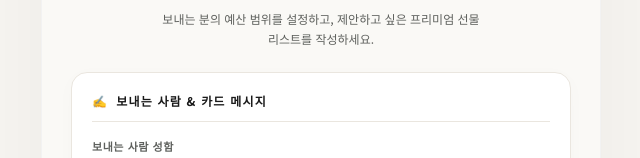
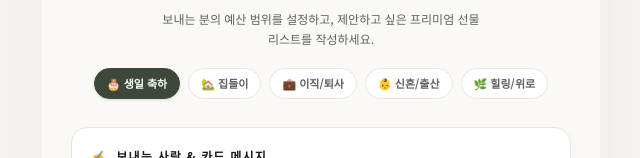
Before and after one commit to juhee77/share-present, a Next.js app in the folder frontend/: page / in a window 1280 px wide. Shown: the part 163-321 px from the top of the page, without its empty margins (319-959 px from the left). Built offline with nearby package versions, Linux system fonts and the light colour scheme; no server answers; a web font is replaced by a local one.

Commit message:
feat(frontend): add Occasion Curation Presets, Gift Expiration D-Day Banner, and Recipient Thank-You Card Modal

```diff
--- a/frontend/src/app/gift/[token]/page.tsx
+++ b/frontend/src/app/gift/[token]/page.tsx
@@ -29,6 +29,12 @@ export default function RecipientGiftPage({ params }: { params: Promise<{ token:
   const [isDrawerOpen, setIsDrawerOpen] = useState(false);
   const [isSubmitting, setIsSubmitting] = useState(false);
   const [isCompleted, setIsCompleted] = useState(false);
+
+  // Feature 4: Thank-You Reply Card Modal State
+  const [showThankYouModal, setShowThankYouModal] = useState(false);
+  const [thankYouSticker, setThankYouSticker] = useState("💖 취향저격 고마워!");
+  const [thankYouMsg, setThankYouMsg] = useState("예쁜 선물 골라줘서 너무 고마워! 예쁘게 잘 쓸게 🎁");
+  const [thankYouSent, setThankYouSent] = useState(false);
 
   useEffect(() => {
     async function loadBox() {
@@ -158,6 +164,17 @@ export default function RecipientGiftPage({ params }: { params: Promise<{ token:
 
       <Header />
 
+      {/* Feature 3: Gift Expiration D-Day Banner */}
+      <div className="bg-[#3b483a]/10 border-b border-[#3b483a]/20 py-2.5 px-4 text-center">
+        <p className="text-[11px] font-bold text-[#3b483a] flex items-center justify-center gap-1.5">
+          <span>⏳</span>
+          <span>선물 수락 기한: D-7 (6일 23시간 남음)</span>
+          <span className="text-[10px] text-[#5e605d] font-normal hidden sm:inline">
+            · 기한 내 미수락 시 보내는 이에게 자동 환불됩니다
+          </span>
+        </p>
+      </div>
+
       <main className="p-4 flex-1 max-w-[540px] mx-auto w-full">
         {isCompleted ? (
           /* Recipient Pure Gratitude Completion Screen (Zero Price Mention) */
@@ -172,6 +189,16 @@ export default function RecipientGiftPage({ params }: { params: Promise<{ token:
               선택하신 선물과 배송 주소가 {boxData.senderName}님에게 잘 전달되었습니다. 예쁘게 포장하여 빠르게 배송해 드릴게요!
             </p>
 
+            {thankYouSent && (
+              <div className="mb-6 p-4 bg-[#f6f4f0] rounded-xl border border-[#eae6df] text-left">
+                <span className="text-[10px] font-extrabold uppercase tracking-widest text-[#a38974] block mb-1">
+                  Sent Thank-You Reply
+                </span>
+                <p className="text-xs font-bold text-[#1a1a1a] mb-1">{thankYouSticker}</p>
+                <p className="text-xs text-[#5e605d] font-serif">"{thankYouMsg}"</p>
+              </div>
+            )}
+
             <div className="space-y-3 max-w-xs mx-auto">
               <a
                 href={`/gift/track/${token}`}
@@ -181,10 +208,10 @@ export default function RecipientGiftPage({ params }: { params: Promise<{ token:
               </a>
 
               <button
-                onClick={() => alert(`${boxData.senderName}님에게 "따뜻한 선물 감사합니다!" 답장 카드가 전달되었습니다! 💌`)}
+                onClick={() => setShowThankYouModal(true)}
                 className="btn-editorial-outline block text-center text-xs py-3.5 uppercase tracking-wider font-bold w-full"
               >
-                {boxData.senderName}님에게 감사 카드 보내기 💌
+                {thankYouSent ? "감사 카드 수정하기 💌" : `${boxData.senderName}님에게 감사 카드 보내기 💌`}
               </button>
             </div>
           </div>
@@ -292,6 +319,79 @@ export default function RecipientGiftPage({ params }: { params: Promise<{ token:
         selectedProductName={selectedProductName}
         isSubmitting={isSubmitting}
       />
+
+      {/* Feature 4: Recipient Thank-You Reply Card Modal */}
+      {showThankYouModal && (
+        <div className="fixed inset-0 z-50 bg-black/40 backdrop-blur-sm flex items-center justify-center p-5 animate-fade-in">
+          <div className="bg-white rounded-2xl p-6 max-w-sm w-full shadow-2xl border border-[#eae6df]">
+            <div className="flex items-center justify-between mb-3 pb-2 border-b border-[#eae6df]">
+              <span className="text-[10px] font-extrabold uppercase tracking-widest text-[#a38974]">
+                Thank-You Card
+              </span>
+              <button
+                onClick={() => setShowThankYouModal(false)}
+                className="text-xs font-bold text-gray-400 hover:text-black"
+              >
+                ✕
+              </button>
+            </div>
+
+            <h2 className="text-lg font-bold text-[#1a1a1a] mb-1">
+              {boxData.senderName}님에게 감사 카드 작성
+            </h2>
+            <p className="text-xs text-[#5e605d] mb-4">
+              따뜻한 마음을 담아 스티커와 답장 메시지를 전달해보세요.
+            </p>
+
+            {/* Sticker Selection */}
+            <div className="space-y-2 mb-4">
+              <label className="block text-[11px] font-bold text-[#5e605d] uppercase tracking-wider">
+                감사 스티커 선택
+              </label>
+              <div className="grid grid-cols-2 gap-2">
+                {["💖 취향저격 고마워!", "✨ 예쁜 선물 감동이야", "🎁 예쁘게 잘 쓸게!", "☕ 힐링 타임 가질게"].map((stk) => (
+                  <button
+                    key={stk}
+                    type="button"
+                    onClick={() => setThankYouSticker(stk)}
+                    className={`p-2.5 rounded-xl text-xs font-bold transition-all text-left border ${
+                      thankYouSticker === stk
+                        ? "bg-[#3b483a] text-white border-[#3b483a]"
+                        : "bg-[#faf9f6] text-[#1a1a1a] border-[#eae6df]"
+                    }`}
+                  >
+                    {stk}
+                  </button>
+                ))}
+              </div>
+            </div>
+
+            {/* Message Textarea */}
+            <div className="mb-5">
+              <label className="block text-[11px] font-bold text-[#5e605d] uppercase tracking-wider mb-1.5">
+                답장 메시지
+              </label>
+              <textarea
+                rows={3}
+                value={thankYouMsg}
+                onChange={(e) => setThankYouMsg(e.target.value)}
+                className="input-editorial resize-none font-serif text-xs"
+              />
+            </div>
+
+            <button
+              onClick={() => {
+                setThankYouSent(true);
+                setShowThankYouModal(false);
+                alert(`${boxData.senderName}님에게 감사 카드와 답장이 전달되었습니다! 💌`);
+              }}
+              className="btn-editorial py-3.5 text-xs tracking-wider uppercase font-bold"
+            >
+              감사 카드 전송하기 💌
+            </button>
+          </div>
+        </div>
+      )}
     </div>
   );
 }
--- a/frontend/src/app/page.tsx
+++ b/frontend/src/app/page.tsx
@@ -149,6 +149,49 @@ const LOOKBOOK_PRODUCTS: ProductDto[] = [
 const BUDGET_MIN_OPTIONS = [10000, 20000, 30000, 40000, 50000];
 const BUDGET_MAX_OPTIONS = [30000, 40000, 50000, 60000, 70000, 80000, 90000, 100000, 150000];
 
+const OCCASION_PRESETS = [
+  {
+    id: "birthday",
+    label: "🎂 생일 축하",
+    minBudget: 30000,
+    maxBudget: 60000,
+    message: "생일 진심으로 축하해! 마음에 드는 선물 하나 골라주면 주소지로 바로 보내줄게 🎁",
+    productIds: [1, 2, 7],
+  },
+  {
+    id: "housewarming",
+    label: "🏡 집들이",
+    minBudget: 40000,
+    maxBudget: 80000,
+    message: "새 보금자리 입주를 축하해! 공간을 아늑하게 채워줄 잇템으로 골라봐 🌿",
+    productIds: [4, 6, 10],
+  },
+  {
+    id: "career",
+    label: "💼 이직/퇴사",
+    minBudget: 30000,
+    maxBudget: 50000,
+    message: "새로운 시작을 축하하고 응원해! 언제나 너의 도전을 응원하고 있어 ✦",
+    productIds: [3, 7, 11],
+  },
+  {
+    id: "wedding",
+    label: "👶 신혼/출산",
+    minBudget: 50000,
+    maxBudget: 120000,
+    message: "소중한 기쁨을 함께 나눠서 너무 기뻐! 행복 가득한 날들 보내 💐",
+    productIds: [5, 9, 14],
+  },
+  {
+    id: "healing",
+    label: "🌿 힐링/위로",
+    minBudget: 30000,
+    maxBudget: 50000,
+    message: "요즘 고생 많았지? 소소하지만 마음 담은 선물로 힐링 타임 갖길 바랄게 ☕",
+    productIds: [2, 8, 15],
+  },
+];
+
 export default function CreateGiftPage() {
   const [senderName, setSenderName] = useState("주희");
   const [messageCard, setMessageCard] = useState(
@@ -158,9 +201,18 @@ export default function CreateGiftPage() {
   // Double-bound budget range states
   const [minBudget, setMinBudget] = useState(30000);
   const [maxBudget, setMaxBudget] = useState(60000);
+  const [activePreset, setActivePreset] = useState<string>("birthday");
 
   const [allowCustomInput, setAllowCustomInput] = useState(true);
-  const [selectedProductIds, setSelectedProductIds] = useState<number[]>([1, 2, 3]);
+  const [selectedProductIds, setSelectedProductIds] = useState<number[]>([1, 2, 7]);
+
+  const applyPreset = (preset: typeof OCCASION_PRESETS[0]) => {
+    setActivePreset(preset.id);
+    setMinBudget(preset.minBudget);
+    setMaxBudget(preset.maxBudget);
+    setMessageCard(preset.message);
+    setSelectedProductIds(preset.productIds);
+  };
 
   // Catalog Search & Filter State
   const [searchKeyword, setSearchKeyword] = useState("");
@@ -283,6 +335,26 @@ export default function CreateGiftPage() {
           <p className="text-xs text-[#5e605d] mt-2 max-w-xs mx-auto leading-relaxed">
             보내는 분의 예산 범위를 설정하고, 제안하고 싶은 프리미엄 선물 리스트를 작성하세요.
           </p>
+
+          {/* Quick Occasion Preset Chips */}
+          <div className="mt-5 flex items-center justify-center gap-2 overflow-x-auto pb-1 scrollbar-none">
+            {OCCASION_PRESETS.map((preset) => {
+              const isActive = activePreset === preset.id;
+              return (
+                <button
+                  key={preset.id}
+                  onClick={() => applyPreset(preset)}
+                  className={`px-3 py-1.5 rounded-full text-[11px] font-bold transition-all whitespace-nowrap border ${
+                    isActive
+                      ? "bg-[#3b483a] text-white border-[#3b483a] shadow-sm"
+                      : "bg-white text-[#5e605d] border-[#eae6df] hover:border-[#3b483a]"
+                  }`}
+                >
+                  {preset.label}
+                </button>
+              );
+            })}
+          </div>
         </div>
 
         {/* 1. Sender Info Card */}
```
